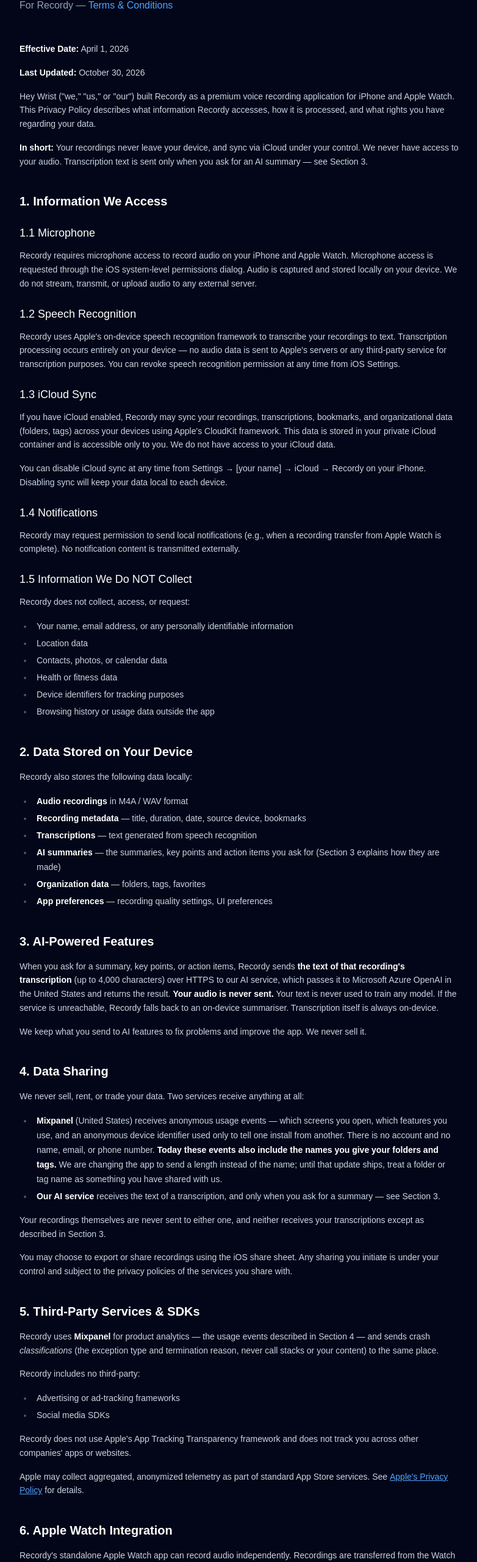
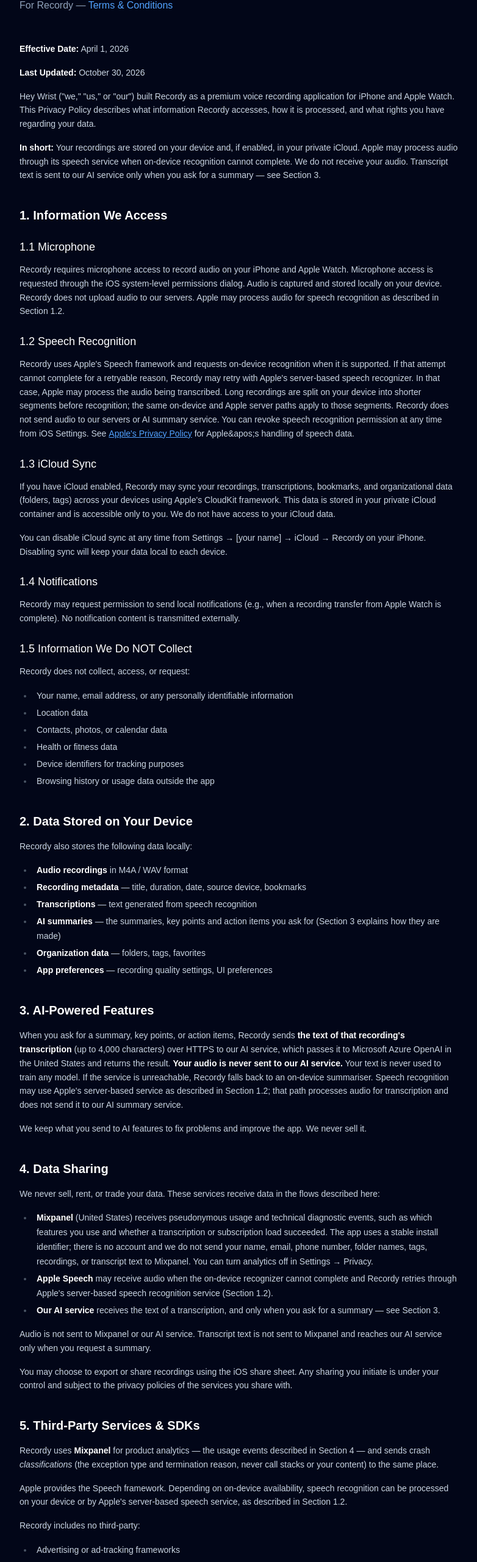
Before and after one commit to dheerajjha/heywrist, a Next.js app: page /recordy/privacy in a window 1280 px wide. Shown: the part 228-2790 px from the top of the page at 61% size, without its empty margins (248-1030 px from the left). Built offline with nearby package versions, Linux system fonts and the light colour scheme.

Commit message:
privacy: disclose Apple Speech fallback

```diff
--- a/src/app/recordy/privacy/page.tsx
+++ b/src/app/recordy/privacy/page.tsx
@@ -19,10 +19,11 @@
         and what rights you have regarding your data.
       </p>
       <p>
-        <strong>In short:</strong> Your recordings never leave your device, and
-        sync via iCloud under your control. We never have access to your audio.
-        Transcription text is sent only when you ask for an AI summary — see
-        Section 3.
+        <strong>In short:</strong> Your recordings are stored on your device
+        and, if enabled, in your private iCloud. Apple may process audio through
+        its speech service when on-device recognition cannot complete. We do
+        not receive your audio. Transcript text is sent to our AI service only
+        when you ask for a summary — see Section 3.
       </p>
 
       <h2>1. Information We Access</h2>
@@ -32,16 +33,25 @@
         Recordy requires microphone access to record audio on your iPhone and
         Apple Watch. Microphone access is requested through the iOS system-level
         permissions dialog. Audio is captured and stored locally on your device.
-        We do not stream, transmit, or upload audio to any external server.
+        Recordy does not upload audio to our servers. Apple may process audio for
+        speech recognition as described in Section 1.2.
       </p>
 
       <h3>1.2 Speech Recognition</h3>
       <p>
-        Recordy uses Apple&apos;s on-device speech recognition framework to
-        transcribe your recordings to text. Transcription processing occurs
-        entirely on your device — no audio data is sent to Apple&apos;s servers or
-        any third-party service for transcription purposes. You can revoke
-        speech recognition permission at any time from iOS Settings.
+        Recordy uses Apple&apos;s Speech framework and requests on-device
+        recognition when it is supported. If that attempt cannot complete for a
+        retryable reason, Recordy may retry with Apple&apos;s server-based speech
+        recognizer. In that case, Apple may process the audio being transcribed.
+        Long recordings are split on your device into shorter segments before
+        recognition; the same on-device and Apple server paths apply to those
+        segments. Recordy does not send audio to our servers or AI summary
+        service. You can revoke speech recognition permission at any time from
+        iOS Settings. See{" "}
+        <a href="https://www.apple.com/legal/privacy/" target="_blank" rel="noopener noreferrer">
+          Apple&apos;s Privacy Policy
+        </a>
+        {" for Apple&apos;s handling of speech data."}
       </p>
 
       <h3>1.3 iCloud Sync</h3>
@@ -93,31 +103,33 @@
         <strong>the text of that recording&apos;s transcription</strong> (up to
         4,000 characters) over HTTPS to our AI service, which passes it to
         Microsoft Azure OpenAI in the United States and returns the result.{" "}
-        <strong>Your audio is never sent.</strong> Your text is never used to
-        train any model. If
-        the service is unreachable, Recordy falls back to an on-device
-        summariser. Transcription itself is always on-device.
+        <strong>Your audio is never sent to our AI service.</strong> Your text is
+        never used to train any model. If the service is unreachable, Recordy
+        falls back to an on-device summariser. Speech recognition may use Apple&apos;s
+        server-based service as described in Section 1.2; that path processes
+        audio for transcription and does not send it to our AI summary service.
       </p>
       <p>We keep what you send to AI features to fix problems and improve the app. We never sell it.</p>
 
       <h2>4. Data Sharing</h2>
       <p>
-        We never sell, rent, or trade your data. Two services receive anything at
-        all:
+        We never sell, rent, or trade your data. These services receive data in
+        the flows described here:
       </p>
       <ul>
         <li>
-          <strong>Mixpanel</strong> (United States) receives anonymous usage
-          events — which screens you open, which features you use, and an
-          anonymous device identifier used only to tell one install from another.
-          There is no account and no name, email, or phone number.{" "}
-          <strong>
-            Today these events also include the names you give your folders and
-            tags.
-          </strong>{" "}
-          We are changing the app to send a length instead of the name; until
-          that update ships, treat a folder or tag name as something you have
-          shared with us.
+          <strong>Mixpanel</strong> (United States) receives pseudonymous usage
+          and technical diagnostic events, such as which features you use and
+          whether a transcription or subscription load succeeded. The app uses
+          a stable install identifier; there is no account and we do not send
+          your name, email, phone number, folder names, tags, recordings, or
+          transcript text to Mixpanel. You can turn analytics off in Settings
+          → Privacy.
+        </li>
+        <li>
+          <strong>Apple Speech</strong> may receive audio when the on-device
+          recognizer cannot complete and Recordy retries through Apple&apos;s
+          server-based speech recognition service (Section 1.2).
         </li>
         <li>
           <strong>Our AI service</strong> receives the text of a transcription,
@@ -125,8 +137,9 @@
         </li>
       </ul>
       <p>
-        Your recordings themselves are never sent to either one, and neither
-        receives your transcriptions except as described in Section 3.
+        Audio is not sent to Mixpanel or our AI service. Transcript text is not
+        sent to Mixpanel and reaches our AI service only when you request a
+        summary.
       </p>
       <p>
         You may choose to export or share recordings using the iOS share sheet.
@@ -140,6 +153,11 @@
         events described in Section 4 — and sends crash{" "}
         <em>classifications</em> (the exception type and termination reason,
         never call stacks or your content) to the same place.
+      </p>
+      <p>
+        Apple provides the Speech framework. Depending on on-device
+        availability, speech recognition can be processed on your device or by
+        Apple&apos;s server-based speech service, as described in Section 1.2.
       </p>
       <p>Recordy includes no third-party:</p>
       <ul>
@@ -191,12 +209,12 @@
       <h2>9. International Users</h2>
       <p>
         Your recordings, transcriptions, and summaries are stored on your device
-        and optionally in your personal iCloud account. We do operate two small
-        servers: the AI service described in Section 3, which passes your
+        and optionally in your personal iCloud account. Apple may process audio
+        through its server-based Speech service when on-device recognition
+        cannot complete. Our AI service, described in Section 3, passes
         transcription text to Microsoft Azure OpenAI in the United States (West
-        US 3), and a configuration service that tells the app
-        whether an update is available. Analytics events are processed by
-        Mixpanel in the United States. If you are outside the United States,
+        US 3) only when you request a summary. Analytics events are processed
+        by Mixpanel in the United States. If you are outside the United States,
         asking for an AI summary moves that text across a border.
       </p>
 
```
